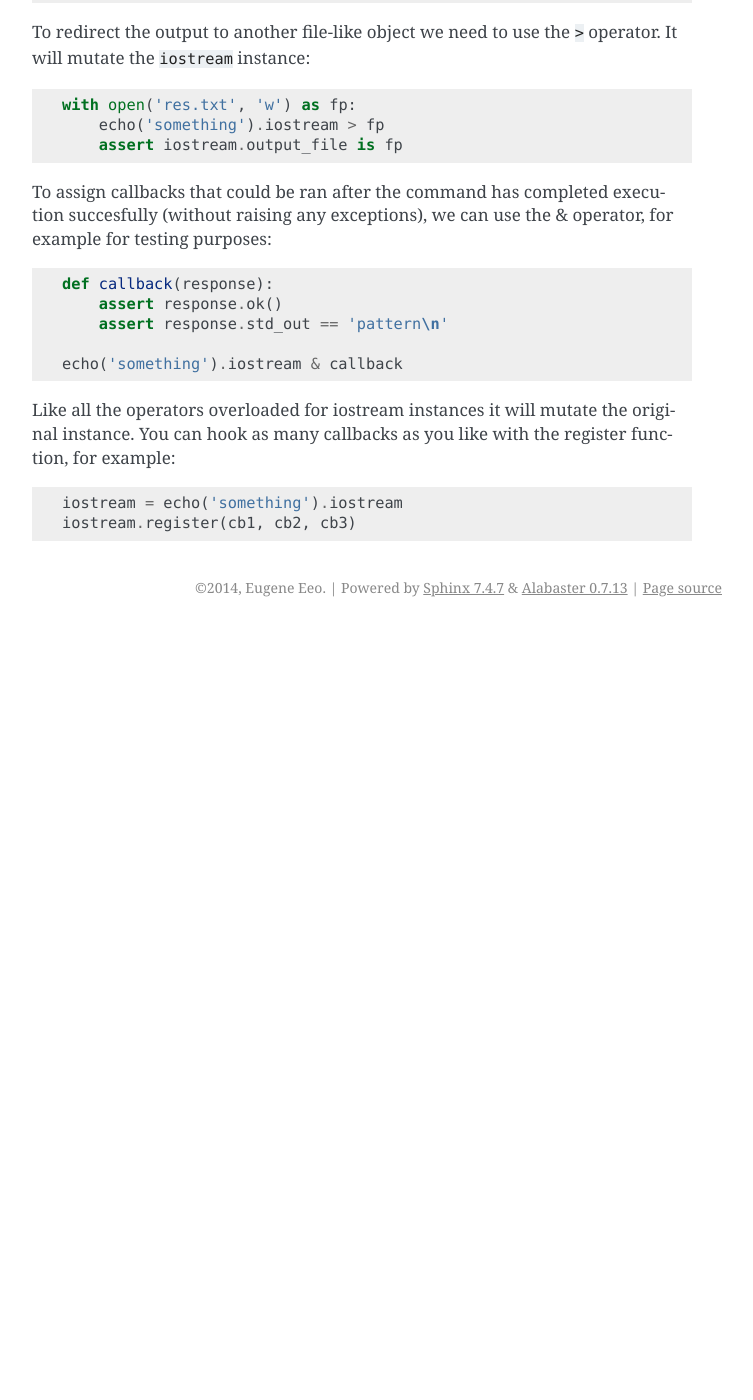
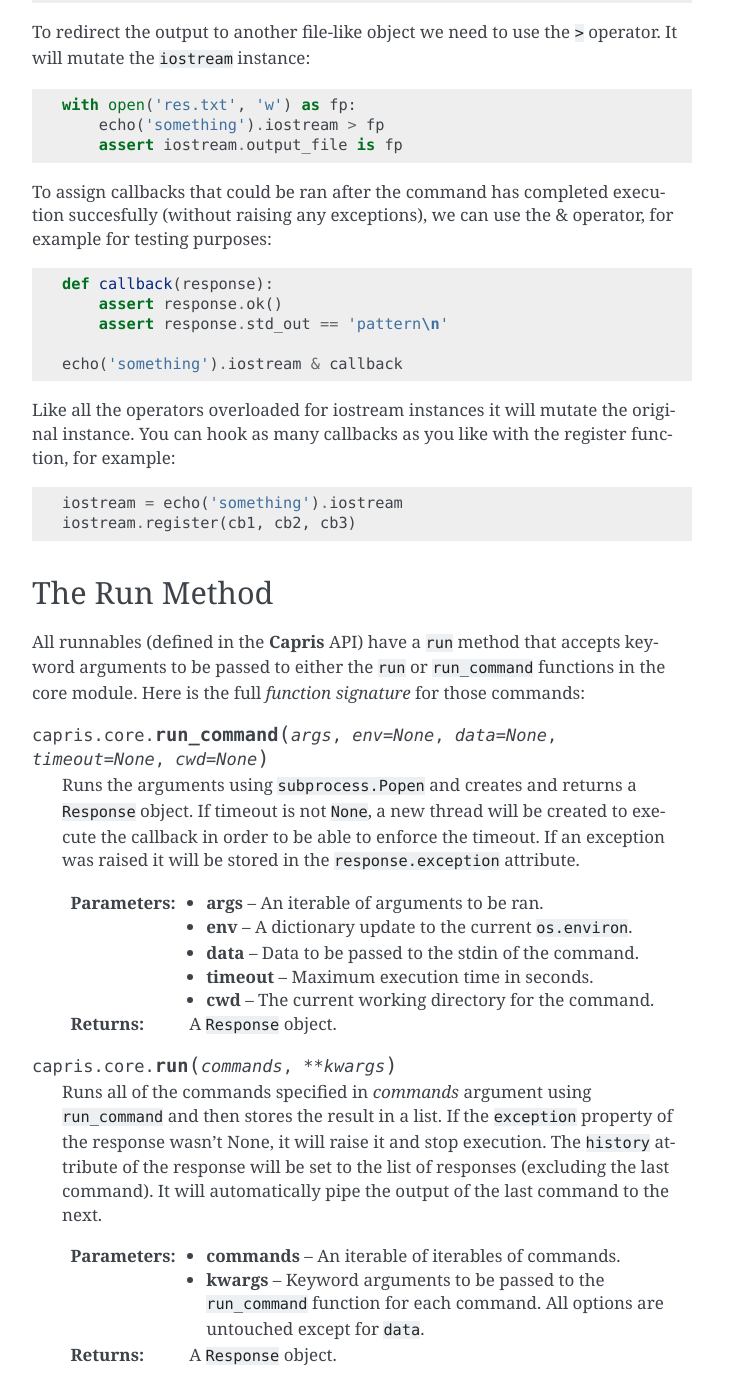
Before and after one commit to iris42/capris, a Sphinx documentation site: the page built from doc/source/runnable.rst, in a window 1280 px wide and 1400 px high, scrolled down 1453 px. Shown: the whole window, without its empty margins (388-1141 px from the left). Built offline with Sphinx 7.4.7, drawn with Linux system fonts in a browser that asks for light colours; before the commit the page ends 2080 px from its top, so only the background shows below that; some of the changed text lies outside the part shown.

Commit message:
add more documentation

```diff
--- a/doc/source/index.rst
+++ b/doc/source/index.rst
@@ -36,4 +36,5 @@
 
     tutorial.rst
     runnable.rst
+    responses.rst
     transaction.rst
--- /dev/null
+++ b/doc/source/responses.rst
@@ -0,0 +1,2 @@
+Responses
+=========
--- a/doc/source/runnable.rst
+++ b/doc/source/runnable.rst
@@ -86,3 +86,73 @@
 
     iostream = echo('something').iostream
     iostream.register(cb1, cb2, cb3)
+
+
+The Run Method
+--------------
+
+All runnables (defined in the **Capris** API) have a ``run`` method that accepts
+keyword arguments to be passed to either the ``run`` or ``run_command`` functions
+in the core module. Here is the full `function signature` for those commands:
+
+.. method:: capris.core.run_command(args, env=None, data=None, timeout=None, cwd=None)
+
+    Runs the arguments using ``subprocess.Popen`` and creates and
+    returns a ``Response`` object. If timeout is not ``None``, a
+    new thread will be created to execute the callback in order
+    to be able to enforce the timeout. If an exception was raised
+    it will be stored in the ``response.exception`` attribute.
+
+    :param args: An iterable of arguments to be ran.
+    :param env:  A dictionary update to the current ``os.environ``.
+    :param data: Data to be passed to the stdin of the command.
+    :param timeout: Maximum execution time in seconds.
+    :param cwd:  The current working directory for the command.
+
+    :returns: A ``Response`` object.
+
+.. method:: capris.core.run(commands, **kwargs)
+
+    Runs all of the commands specified in `commands` argument using
+    ``run_command`` and then stores the result in a list. If the
+    ``exception`` property of the response wasn't None, it will raise
+    it and stop execution. The ``history`` attribute of the response
+    will be set to the list of responses (excluding the last command).
+    It will automatically pipe the output of the last command to the
+    next.
+
+    :param commands: An iterable of iterables of commands.
+    :param kwargs: Keyword arguments to be passed to the ``run_command``
+                   function for each command. All options are untouched
+                   except for ``data``.
+
+    :returns: A ``Response`` object.
+
+Subclassing
+-----------
+
+You can provide your own runnable that can be accepted into parts of the **Capris**
+API by subclassing the ``Runnable`` class. You must provide ``run``, ``__iter__``,
+and ``__str__`` methods. For example::
+
+    from capris.runnable import Runnable
+    from capris.core import run
+
+    class RunnableStack(Runnable):
+        def __init__(self, *runnables):
+            self.runnables = runnables
+
+        def __iter__(self):
+            for item in self.runnables:
+                yield item
+
+        def __str__(self):
+            return ' && '.join(self)
+
+        def run(self, **kwargs):
+            response = run(tuple(self), **kwargs)
+            return response
+
+If you do not provide the ``run`` method, it will raise ``NotImplementedError``
+whenever you run the runnable object, however that doesn't apply to other magic
+methods such as ``__str__`` and ``__iter__``.
```
